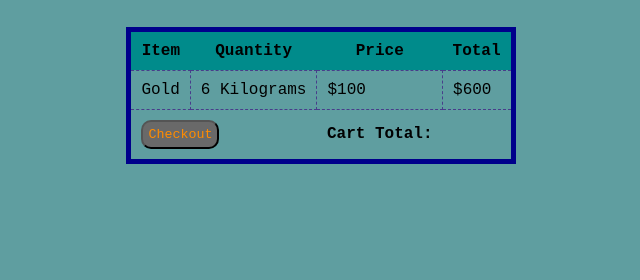
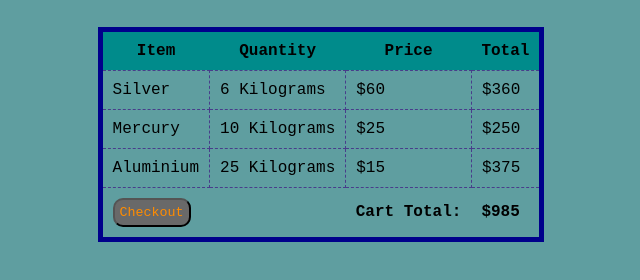
Before and after one commit to fora-heims/lab-06-e-commerce-website, a website with bundled scripts: page cart/index.html in a window 1280 px wide. Shown: the part 140-420 px from the top of the page, without its empty margins (319-959 px from the left). Built offline with nearby package versions, Linux system fonts and the light colour scheme.

Commit message:
DOM render function create for cart. Adds Total Price to bottom of table too.

```diff
--- a/cart/index.html
+++ b/cart/index.html
@@ -25,12 +25,6 @@
                 </tr>
             </thead>
             <tbody id="table-body">
-                <tr>
-                    <td>Gold</td>
-                    <td>6 Kilograms</td>
-                    <td>$100</td>
-                    <td>$600</td>
-                </tr>
             </tbody>
             <tfoot>
                 <tr>
@@ -41,6 +35,6 @@
             </tfoot>
         </table>
     </main>
-    <script type="module" src="./cart.js"></script>
+    <script type="module" src="./render-line-items.js"></script>
 </body>
 </html>
--- /dev/null
+++ b/cart/render-line-items.js
@@ -0,0 +1,31 @@
+import { metals } from '../data/metals.js';
+import { findById } from '../utils.js';
+import { cartData } from '../data/cart-data.js';
+const tableBody = document.getElementById('table-body');
+const cartTotal = document.getElementById('cart-total');
+
+function renderCart(anyCartData){
+    let cartTotalCalc = 0;
+    for (let item of anyCartData){
+        const itemObject = findById(item.id, metals);
+
+        const tableRow = document.createElement('tr');
+
+        const tdName = document.createElement('td');
+        tdName.textContent = itemObject.name;
+        const tdQuantity = document.createElement('td');
+        tdQuantity.textContent = `${item.quantity} Kilograms`;
+        const tdPrice = document.createElement('td');
+        tdPrice.textContent = `$${itemObject.price}`;
+        const tdTotal = document.createElement('td');
+        let total = itemObject.price * item.quantity;
+        tdTotal.textContent = `$${total}`;
+
+        cartTotalCalc += total;
+
+        tableRow.append(tdName, tdQuantity, tdPrice, tdTotal);
+        tableBody.append(tableRow);
+    }
+    cartTotal.textContent = `$${cartTotalCalc}`;
+}
+renderCart(cartData);
--- a/data/cart-data.js
+++ b/data/cart-data.js
@@ -1,4 +1,4 @@
-let cartData = [
+export let cartData = [
     {
         id: '2',
         quantity: 6,
@@ -11,4 +11,4 @@ let cartData = [
         id: '6',
         quantity: 25,
     }
-]
+];
--- a/data/metals.js
+++ b/data/metals.js
@@ -2,14 +2,14 @@ export const metals = [
     { id: '1',
         name: 'Gold',
         image: './assets/gold.jpg',
-        description: 'Resistant to most acids, disolves in Mercury',
+        description: 'Resistant to most acids, dissolves in Mercury',
         protons: 79,
         price: 100 },
 
     { id: '2',
         name: 'Silver',
         image: './assets/silver.jpg',
-        description: 'Higest electrical conductivity, thermal conductivity, and reflectivity  of any metal',
+        description: 'Highest electrical conductivity, thermal conductivity, and reflectivity  of any metal',
         protons: 47,
         price: 60 },
 
```
Also changed, not shown: test/find-by-id.test.js (+1 -1 lines), cart/cart.js (deleted).
